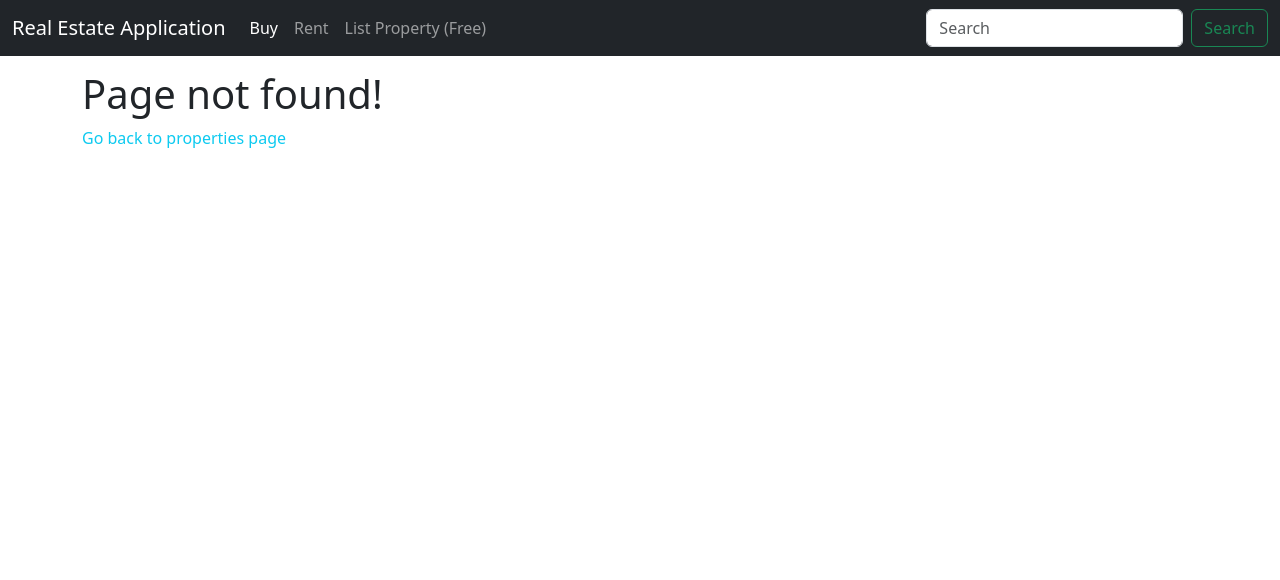
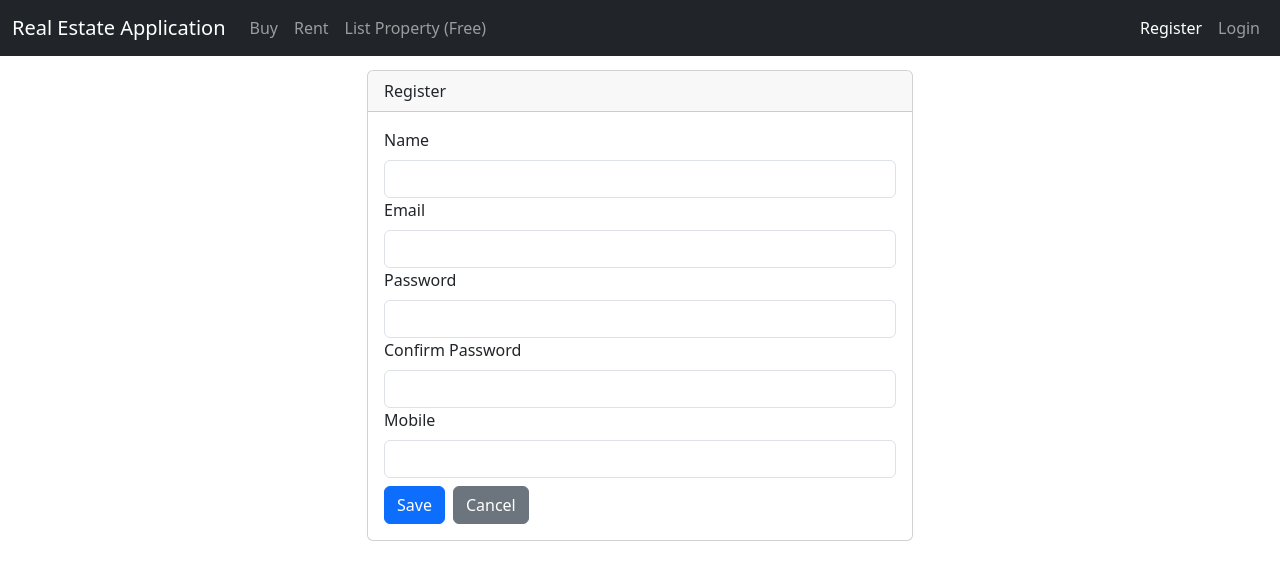
Before and after one commit to mihajlogalicki/Real-Estate_Application, an Angular app in the folder real_estate_client/: page /user/register in a window 1280 px wide. Before the commit this address had no page. Shown: the top 580 px of the page. Built offline with nearby package versions, Linux system fonts and the light colour scheme.

Commit message:
Created register form using reactive forms included validations

```diff
--- a/real_estate_client/src/app/app-routing.module.ts
+++ b/real_estate_client/src/app/app-routing.module.ts
@@ -4,12 +4,16 @@
 import { PropertyListComponent } from './property/property-list/property-list/property-list.component';
 import { PropertyDetailComponent } from './property/property-detail/property-detail/property-detail.component';
 import { ErrorPageComponent } from './error-page/error-page/error-page.component';
+import { UserLoginComponent } from './user/login/user-login/user-login.component';
+import { UserRegisterComponent } from './user/register/user-register/user-register.component';
 
 const routes: Routes = [
   {path: '', component: PropertyListComponent},
   {path: 'add-property', component: AddPropertyComponent},
   {path: 'rent-property', component: PropertyListComponent},
   {path: 'property-detail/:id', component: PropertyDetailComponent},
+  {path: 'user/login', component: UserLoginComponent},
+  {path: 'user/register', component: UserRegisterComponent},
   {path: '**', component: ErrorPageComponent}
 ];
 
--- a/real_estate_client/src/app/nav-bar/nav-bar.component.html
+++ b/real_estate_client/src/app/nav-bar/nav-bar.component.html
@@ -7,7 +7,7 @@
       <div class="collapse navbar-collapse" id="navbarSupportedContent">
         <ul class="navbar-nav me-auto mb-2 mb-lg-0">
           <li class="nav-item">
-            <a class="nav-link" routerLinkActive="active" aria-current="page" routerLink="/">Buy</a>
+            <a class="nav-link" [routerLinkActiveOptions]="{exact: true}" routerLinkActive="active" routerLink="/">Buy</a>
           </li>
           <li class="nav-item">
             <a class="nav-link" routerLinkActive="active" routerLink="/rent-property">Rent</a>
@@ -16,10 +16,16 @@
             <a class="nav-link" routerLinkActive="active" routerLink="/add-property">List Property (Free)</a>
           </li>
         </ul>
-        <form class="d-flex" role="search">
-          <input class="form-control me-2" type="search" placeholder="Search" aria-label="Search"/>
-          <button class="btn btn-outline-success" type="submit">Search</button>
-        </form>
+        <div>
+          <ul class="nav navbar-nav">
+            <li class="nav-item">
+              <a class="nav-link" routerLinkActive="active" routerLink="user/register">Register</a>
+            </li>
+            <li class="nav-item">
+              <a class="nav-link" routerLinkActive="active" routerLink="user/login">Login</a>
+            </li>
+          </ul>
+        </div>
       </div>
     </div>
   </nav>
--- a/real_estate_client/src/app/property/property-add/add-property/add-property.component.html
+++ b/real_estate_client/src/app/property/property-add/add-property/add-property.component.html
@@ -1,4 +1,4 @@
-<div class="card">
+<div class="card col-6 m-auto">
     <div class="card-header">
         Add New Property
     </div>
--- /dev/null
+++ b/real_estate_client/src/app/user/login/user-login/user-login.component.html
@@ -0,0 +1 @@
+<p>user-login works!</p>
--- /dev/null
+++ b/real_estate_client/src/app/user/register/user-register/user-register.component.css
@@ -0,0 +1,6 @@
+.ng-invalid.ng-touched {
+    border-color: red;
+}
+.error-block {
+    color: red;
+}
--- /dev/null
+++ b/real_estate_client/src/app/user/register/user-register/user-register.component.html
@@ -0,0 +1,89 @@
+<div class="row">
+    <div class="col-6 m-auto">
+    <div class="card m-auto">
+      <div class="card-header">
+        Register
+      </div>
+      <div class="card-body">
+        <form [formGroup]="registrationForm" (ngSubmit)="Register()">
+          <div class="form-group col-12">
+              <label for="name" class="form-label">Name</label>
+              <input type="text" class="form-control" formControlName="userName">
+
+              <span class="error-block" *ngIf="!username.valid && username.touched">
+                <span *ngIf="username.hasError('required')">
+                    Username is mandatory field
+                </span>
+                <span *ngIf="username.hasError('minlength')">
+                    Username must be at least 6 characters long
+                </span>
+              </span>
+          </div>
+
+          <div class="form-group col-12">
+            <label for="email" class="form-label">Email</label>
+            <input type="text" class="form-control" formControlName="email">
+
+            <span class="error-block" *ngIf="!email.valid && email.touched">
+                <span *ngIf="email.hasError('required')">
+                    Email is mandatory field
+                </span>
+                <span *ngIf="email.hasError('email')">
+                    Email is not valid
+                </span>
+            </span>
+          </div>
+
+          <div class="form-group col-12">
+            <label for="passwrod" class="form-label">Password</label>
+            <input type="text" class="form-control" formControlName="password">
+
+            <span class="error-block" *ngIf="!password.valid && password.touched">
+                <span *ngIf="password.hasError('required')">
+                    Password is mandatory field
+                </span>
+                <span *ngIf="password.hasError('minlength')">
+                    Password must be at least 8 characters long
+                </span>
+            </span>
+          </div>
+
+          <div class="form-group col-12">
+            <label for="cpassword" class="form-label">Confirm Password</label>
+            <input type="text" class="form-control" formControlName="confirmPassword">
+
+            <span class="error-block"*ngIf="confirmPassword.hasError('required') && confirmPassword.touched">
+                Confirm Password is mandatory field
+            </span>
+
+            <span class="error-block"*ngIf="registrationForm.hasError('notmatched') && confirmPassword.valid">
+                 Passwords are not matching
+            </span>
+          </div>
+
+          <div class="form-group col-12">
+            <label for="mobile" class="form-label">Mobile</label>
+            <input type="text" class="form-control" formControlName="mobile">
+
+            <span class="error-block" *ngIf="!mobile.valid && mobile.touched">
+                <span *ngIf="mobile.hasError('required')">
+                    Mobile is mandatory field
+                </span>
+                <span *ngIf="mobile.hasError('minlength')">
+                    Mobile must be at least 10 characters
+                </span>
+                <span *ngIf="mobile.hasError('maxlength')">
+                    Mobile cannot be greater than 10 characters
+                </span>
+            </span>
+          </div>
+
+          <div class="form-group col-12 mt-2">
+            <button type="submit" class="btn btn-primary me-2">Save</button>
+            <button type="reset" class="btn btn-secondary">Cancel</button>
+          </div>
+        </form>
+      </div>
+    </div>
+    </div>
+  </div>
--- /dev/null
+++ b/real_estate_client/src/app/user/register/user-register/user-register.component.ts
@@ -0,0 +1,51 @@
+import { Component, OnInit } from '@angular/core';
+import { FormControl, FormGroup, Validators } from '@angular/forms';
+
+@Component({
+  selector: 'app-user-register',
+  standalone: false,
+  templateUrl: './user-register.component.html',
+  styleUrl: './user-register.component.css'
+})
+export class UserRegisterComponent implements OnInit {
+
+  public registrationForm : FormGroup;
+
+  constructor(){}
+
+  ngOnInit() {
+    this.registrationForm = new FormGroup({
+        userName: new FormControl(null, [Validators.required, Validators.minLength(6)]),
+        email: new FormControl(null, [Validators.required, Validators.email]),
+        password: new FormControl(null, [Validators.required, Validators.minLength(8)]),
+        confirmPassword: new FormControl(null, [Validators.required]),
+        mobile: new FormControl(null, [Validators.required, Validators.minLength(10), Validators.maxLength(10)])
+    }, this.passwordMatchingValidator);
+  }
+
+  passwordMatchingValidator(formGroup: FormGroup) : Validators {
+    return formGroup.get('password').value == formGroup.get('confirmPassword').value ? null : { notmatched: true };
+  }
+
+  Register(){
+    console.log(this.registrationForm);
+  }
+
+
+  // getters for form controls
+  get username() {
+    return this.registrationForm.get('userName') as FormControl;
+  }
+  get email() {
+    return this.registrationForm.get('email') as FormControl;
+  }
+  get password() {
+    return this.registrationForm.get('password') as FormControl;
+  }
+  get confirmPassword() {
+    return this.registrationForm.get('confirmPassword') as FormControl;
+  }
+  get mobile() {
+    return this.registrationForm.get('mobile') as FormControl;
+  }
+}
```
Also changed, not shown: real_estate_client/src/app/app.module.ts (+10 -4 lines), real_estate_client/src/app/user/login/user-login/user-login.component.ts (added, +11 -0 lines), real_estate_client/src/app/user/login/user-login/user-login.component.css (added), 2 other files (tests, documents, lock files or other folders). Lines whose indentation alone changed are shown as unchanged.
